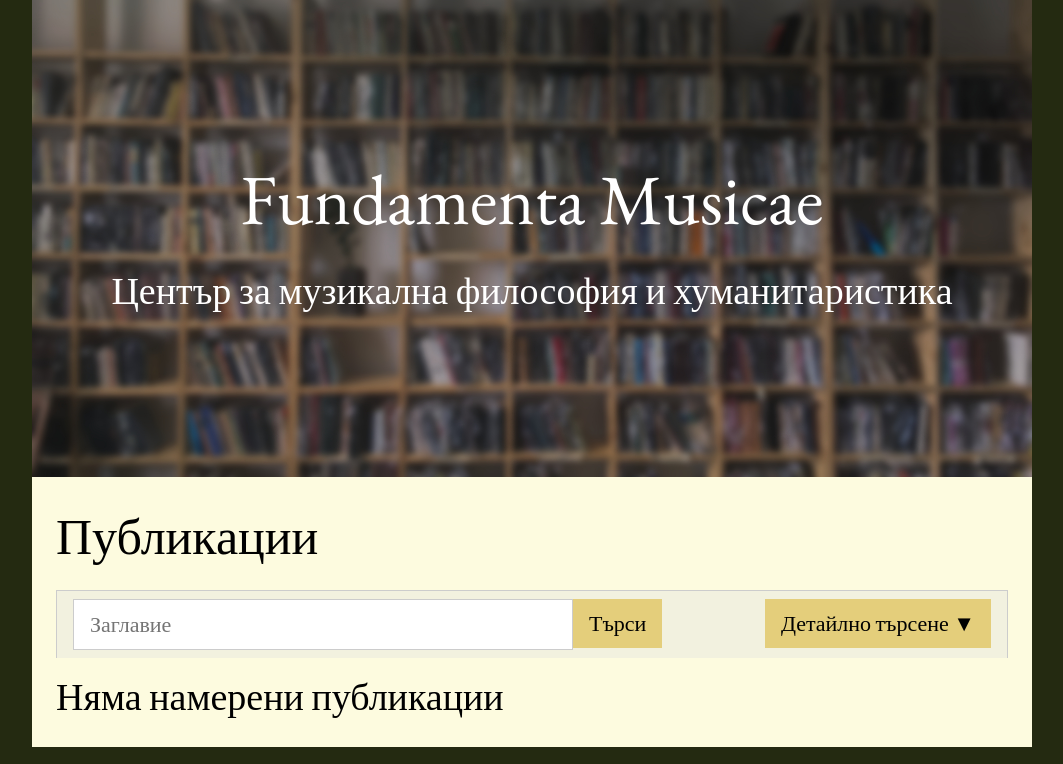
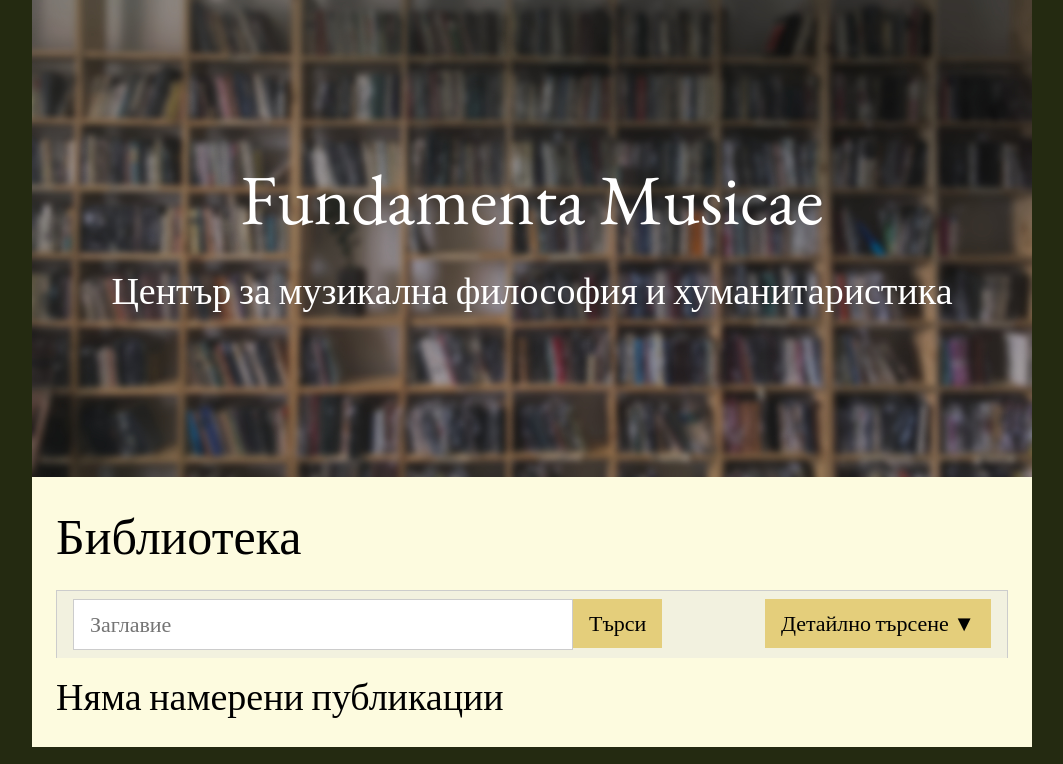
Before and after one commit to kgskgs/musicae_web, a Django app: template musicae_content/templates/musicae_content/publication_list.html in a window 1280 px wide. Shown: the top 764 px of the page, without its empty margins (108-1171 px from the left). Run offline with Django 3.2, Linux system fonts and the light colour scheme; the template is opened without the code that fills it, so the values that code supplies are empty; parts of the project's set-up code (start-up, migrations or seed data) failed here and were passed over.

Commit message:
feedback updates

```diff
--- a/musicae_base/static/musicae_base/musicae.css
+++ b/musicae_base/static/musicae_base/musicae.css
@@ -60,15 +60,15 @@ div{font-size:22px;}
 }
 
 @media (max-width:600px) {
-    .menuBar {
+    /*.menuBar {
         position: fixed;
 
-        width: 100vw; /* viewport width */
-        height: 100vh; /* viewport height */
+        width: 100vw;
+        height: 100vh;
         overflow-y: scroll;
         overflow-x: hidden;
         overscroll-behavior: contain;
-    }
+    }*/
 
     .menuIcon{
       position: fixed !important;
--- a/musicae_content/models.py
+++ b/musicae_content/models.py
@@ -78,7 +78,10 @@ class Publication(models.Model):
         stu = 4, _("Студия")
         art = 5, _("Статия")
         doc = 6, _("Доклад")
-        tex = 7, _("Учебник/учебно помагало")
+        tex = 7, _("Учебник")
+        hab = 8, _("Хабилитация")
+        onl = 9, _("Онлайн материал")
+        elb = 10, _("Електронна книга")
 
     ptype = models.IntegerField(choices=ptypes.choices)
     title = models.CharField(max_length=255)
--- a/musicae_content/templates/musicae_content/index.html
+++ b/musicae_content/templates/musicae_content/index.html
@@ -8,7 +8,7 @@
 
 
 {% block meta_description %}{% trans "Добре дошли на сайта на Fundamenta musicae - академичен, научноизследователски и педагогически център, състоящ се от преподаватели, доктори, докторанти и студенти при Теоретико-композиторския и диригентски факултет към Националната музикална академия &quot;Проф. Панчо Владигеров&quot;. Тук можете да откриете новини; информация и материали за някои от семинарите, водени от членове на Fundamenta musicae; работи от студенти на Fundamenta; кратки коментари и анализи на музикалнофилософска и хуманитарна тематика от членове на Fundamenta; и музикални записи от членове на Fundamenta." %}{% endblock meta_description %}
-{% block meta_keywords %}{% trans "Fundamenta musicae,ТКДФ,Музикална академия,център,музикална,философия,педагогика,хуманитаристика,музика" %}{% endblock meta_keywords %}
+{% block meta_keywords %}{% trans "Fundamenta musicae, философия ТКДФ, философия НМА, музикална философия НМА, музикална философия академия, музикална педагогика НМА, музикална педагогика академия, педагогика на обучението по музика НМА, музикално образование България, учител по музика България, философия музикално образование, философия образование музика, философия на музиката" %}{% endblock meta_keywords %}
 
 
 {% block content %}
--- a/musicae_content/templates/musicae_content/person_detail.html
+++ b/musicae_content/templates/musicae_content/person_detail.html
@@ -32,7 +32,7 @@
   <h4>{%trans "Публикации"%}</h4>
   <ul>
   {% for pub in person.publication_set.all %}
-  <li><a href="{% url 'publications_det' pub.pk %}">{{pub.title}}</a>, {{pub.get_ptype_display}}, {{pub.published_year}} </li>
+  <li class="w3-left-align"><a href="{% url 'publications_det' pub.pk %}">{{pub.title}}</a>, {{pub.get_ptype_display}}, {{pub.published_year}} </li>
   {% endfor %}
   </ul>
   {% endif %}
--- a/musicae_content/templates/musicae_content/person_list.html
+++ b/musicae_content/templates/musicae_content/person_list.html
@@ -6,7 +6,7 @@
 {% block meta_title %}{% trans "Колегия" %} - Fundamenta Musicae{% endblock %}
 
 {% block meta_description %}{% trans "Тук можете да се запознаете с настоящите членове на Fundamenta musicae: да видите обзор на техните биографии, професионални интереси и да разгледате част от техните публикации." %}{% endblock meta_description %}
-{% block meta_keywords %}{% trans "Fundamenta musicae, колегия, членове, биография, интереси, публикации, ръководител, координатор, секретар, списък" %}{% endblock meta_keywords %}
+{% block meta_keywords %}{% trans "Fundamenta musicae, членове Fundamenta musicae, публикации Fundamenta musicae, музикален философ, музикални философи, философия НМА, музикална философия НМА" %}{% endblock meta_keywords %}
 
 
 {% block content %}
--- a/musicae_content/templates/musicae_content/publication_list.html
+++ b/musicae_content/templates/musicae_content/publication_list.html
@@ -7,14 +7,14 @@
 {% endblock extraHead %}
 
 
-{% block meta_title %}{% trans "Публикации" %} - Fundamenta Musicae{% endblock %}
+{% block meta_title %}{% trans "Библиотека" %} - Fundamenta Musicae{% endblock %}
 
 {% block meta_description %}{% trans "Тук можете да разгледате и да свалите публикации от членове на Fundamenta, които са качени на сайта." %}{% endblock meta_description %}
-{% block meta_keywords %}{% trans "Fundamenta musicae, публикации, статия, монография, сборник, книга, учебник, дисертация, дипломна работа, музикална, философия, педагогика" %}{% endblock meta_keywords %}
+{% block meta_keywords %}{% trans "Fundamenta musicae публикации, музикална философия статия, философия на музиката статия, книга музикална философия, книга философия на музиката, сборник музикална философия, учебник философия музика, дипломна работа философия музика, домашно философия музика, издание философия музика, библиография философия на музиката, библиография музикална философия" %}{% endblock meta_keywords %}
 
 {% block content %}
 
-<h2 class="w3-margin-bottom">{% trans "Публикации" %}<br/></h2>
+<h2 class="w3-margin-bottom">{% trans "Библиотека" %}<br/></h2>
 
 <form action="{% url 'publication_lst' %}" name="searchForm"  method="post" onsubmit="return validateForm(event)"> {% csrf_token %}
 <div class="w3-bar mus-table-darker w3-border-top w3-border-left w3-border-right w3-padding searchBar">
--- a/musicae_content/urls.py
+++ b/musicae_content/urls.py
@@ -10,7 +10,7 @@ urlpatterns = [
     path('publications', views.PublicationList, {'internal': True}, name='publication_lst'),
     path('publications/<int:pk>', views.PublicationDetail.as_view(), name='publications_det'),
     path('library', views.PublicationList, {'internal': False}, name='library_lst'),
-    path('lib', views.PublicationList, {'internal': False}, name='library_lst'),
+    #path('lib', views.PublicationList, {'internal': False}, name='library_lst'),
     path('', views.index, name='index'),
     #path('seminars/archive', views.seminars_archive, name='seminars_archive'),
 ]
--- a/musicae_web/settings.py
+++ b/musicae_web/settings.py
@@ -63,7 +63,8 @@ INSTALLED_APPS = [
     'django.contrib.messages',
     'django.contrib.staticfiles',
     'django.contrib.sites',
-    'django.contrib.sitemaps'
+    'django.contrib.sitemaps',
+    'django_cleanup.apps.CleanupConfig',
 ]
 
 SITE_ID = 1
--- a/requirements.txt
+++ b/requirements.txt
@@ -6,3 +6,4 @@ ua-parser
 user-agents
 django-user-agents
 mysql-client
+django-cleanup
```
